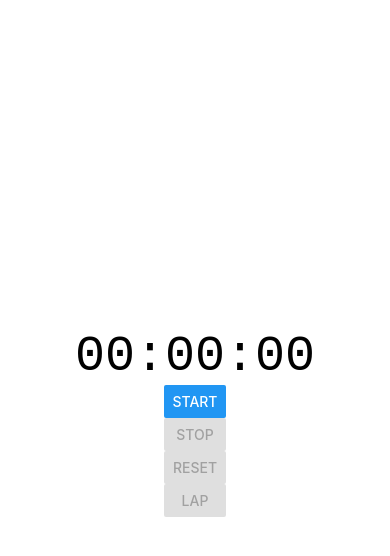
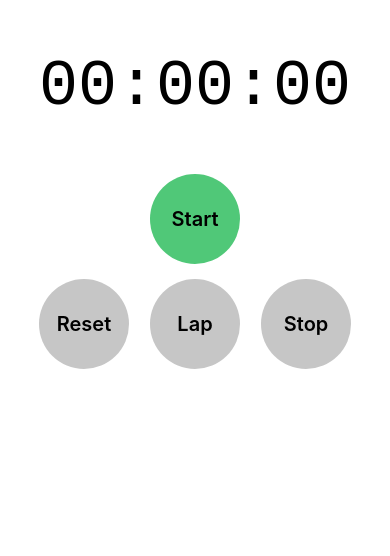
Before and after one commit to Shopify/eng-intern-assessment-react-native, a React Native app: screen / in a window 390 px wide. Shown: the top 556 px of the page. Built offline with nearby package versions, Linux system fonts and the light colour scheme.

Commit message:
Add safeareview to App and new styles to buttons

```diff
--- a/App.tsx
+++ b/App.tsx
@@ -1,14 +1,16 @@
 import { StatusBar } from 'expo-status-bar';
-import { StyleSheet, View } from 'react-native';
+import { StyleSheet, SafeAreaView, View } from 'react-native';
 import StopWatch from './src/components/StopWatch/StopWatch';
 
 export default function App() {
 
   return (
-    <View style={styles.container}>
-      <StopWatch/>
-      <StatusBar style="auto" />
-    </View>
+    <SafeAreaView style={styles.container}>
+      <View style={styles.stopWatchView}>
+        <StopWatch/>
+      </View>
+        <StatusBar style="auto" />
+    </SafeAreaView>
   );
 }
 
@@ -17,6 +19,8 @@ const styles = StyleSheet.create({
     flex: 1,
     backgroundColor: '#fff',
     alignItems: 'center',
-    justifyContent: 'center',
   },
+  stopWatchView: {
+    marginTop: 50
+  }
 });
--- a/src/components/StopWatch/StopWatch.tsx
+++ b/src/components/StopWatch/StopWatch.tsx
@@ -29,7 +29,6 @@ export default function StopWatch() {
       setIsRunning(false);
       setIsPaused(false);
       setIsStopped(true);
-      setElapsedTime(0);
   };
 
   const handlePressPause = () => {
@@ -65,16 +64,18 @@ export default function StopWatch() {
   return (
     <>
       <View>
-        <Text style={styles.displayText}>{isStopped ? "Timer stopped" : formatTime(elapsedTime)}</Text>
+        <Text style={styles.displayText}>{formatTime(elapsedTime)}</Text>
       </View>
-      <View>
+      <View style={styles.btnStart}>
         <StopWatchButton
           btnTitle={isRunning ? (isPaused ? 'Resume' : 'Pause') : 'Start'}
           onPressButton={isRunning ? (isPaused ? handlePressResume : handlePressPause) : handlePressStart}
         />
-        <StopWatchButton btnTitle='Stop' onPressButton={handlePressStop} disabled={!isRunning}/>
+      </View>
+      <View style={styles.buttonsContainer}>
         <StopWatchButton btnTitle='Reset' onPressButton={handlePressReset} disabled={!isRunning && !isStopped}/>
         <StopWatchButton btnTitle='Lap' onPressButton={handlePressLap} disabled={!isRunning}/>
+        <StopWatchButton btnTitle='Stop' onPressButton={handlePressStop} disabled={!isRunning}/>
       </View>
       {laps.length > 0 &&
         <View testID='lap-list'>
--- a/src/components/StopWatch/styles.ts
+++ b/src/components/StopWatch/styles.ts
@@ -2,7 +2,16 @@ import { StyleSheet } from "react-native";
 
 export const styles = StyleSheet.create({
   displayText: {
-    fontSize: 50,
-    fontFamily: 'Courier New'
+    fontSize: 65,
+    fontFamily: 'Courier New' ,
+    marginBottom: 50,
+  },
+  buttonsContainer: {
+    flexDirection: 'row',
+    justifyContent: 'space-between'
+  },
+  btnStart: {
+    alignItems: 'center',
+    marginBottom: 15,
   }
 });
--- a/src/components/StopWatchButton.tsx
+++ b/src/components/StopWatchButton.tsx
@@ -1,4 +1,4 @@
-import { View, Button } from 'react-native';
+import { View, TouchableOpacity, Text, StyleSheet, ColorValue } from 'react-native';
 
 interface StopWatchButtonProps {
   btnTitle: string;
@@ -7,9 +7,38 @@ interface StopWatchButtonProps {
 }
 
 export default function StopWatchButton({ btnTitle, onPressButton, disabled }:StopWatchButtonProps) {
+  const defineBgColor = (btnTitle: string): ColorValue => {
+  const colorMap: { [key: string]: ColorValue } = {
+    Reset: 'orange',
+    Lap: 'blue',
+    Stop: 'red',
+  };
+
+  return colorMap[btnTitle] || '#50C878';
+  };
+
+  const bgColor = defineBgColor(btnTitle);
+  const background = disabled ? '#c6c6c6' : bgColor;
+
   return (
-    <View>
-      <Button title={btnTitle} onPress={onPressButton} disabled={disabled}/>
+    <View style={[styles.btnContainer, { backgroundColor: background}]}>
+      <TouchableOpacity onPress={onPressButton} disabled={disabled}>
+        <Text style={styles.title}>{btnTitle}</Text>
+      </TouchableOpacity>
     </View>
   );
 }
+
+const styles = StyleSheet.create({
+  btnContainer: {
+    width: 90,
+    height: 90,
+    borderRadius: 45,
+    justifyContent: 'center'
+  },
+  title: {
+    textAlign: 'center',
+    fontSize: 20,
+    fontWeight: '600'
+  }
+});
```
